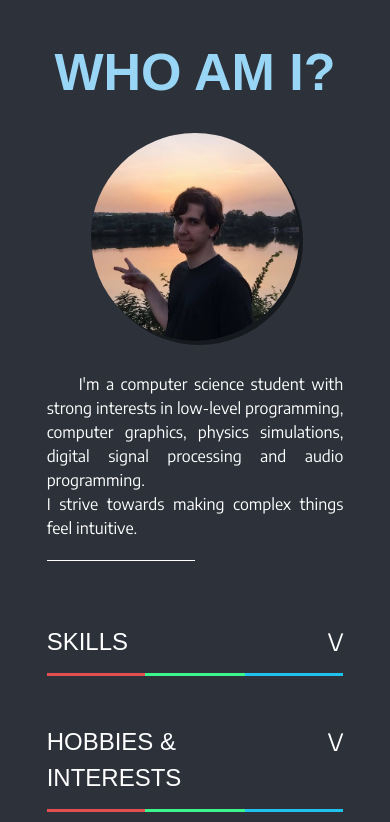
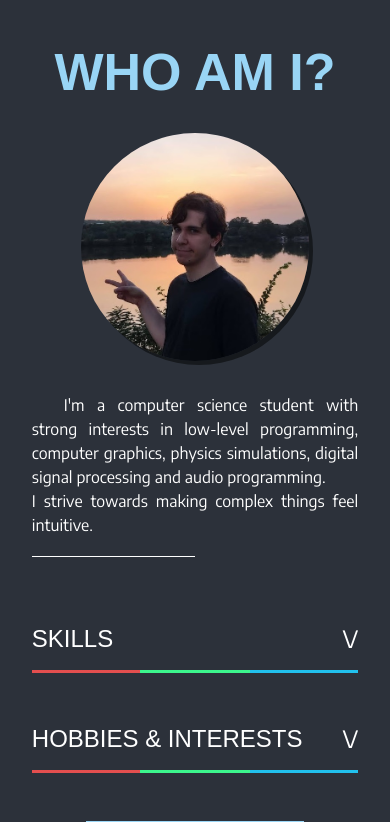
Before and after one commit to nejmanja/personal-site-front, a Next.js app: page / in a window 390 px wide. Shown: the part 880-1702 px from the top of the page. Built offline with nearby package versions, Linux system fonts and the light colour scheme; a web font is replaced by a local one.

Commit message:
Simplify about section design

```diff
--- a/components/AboutMe.jsx
+++ b/components/AboutMe.jsx
@@ -6,18 +6,19 @@ import styles from "./AboutMe.module.css";
 import utilStyles from "../styles/utils.module.css";
 
 export default function AboutMe() {
-    const headerStyle = `${styles.aboutTitle} ${utilStyles.uppercase} ${utilStyles.bold} ${utilStyles.fs800} ${utilStyles.ffSansCond} ${utilStyles.textLight}`;
+    const headerStyle = `${styles.title} ${utilStyles.uppercase} ${utilStyles.bold} ${utilStyles.fs800} ${utilStyles.ffSansCond} ${utilStyles.textLight}`;
 
     return (
         <section id="about-me" className={styles.aboutMe}>
+            <div className={`${styles.content} ${utilStyles.container}`}>
             <img
                 className={styles.profilePic}
                 src="/images/pfp.jpg"
                 alt="profile"
             />
             <h1 className={headerStyle}>Who am I?</h1>
-            <div className={`${styles.aboutText} ${utilStyles.flow}`}>
-                <p className={`${styles.aboutDesc} ${utilStyles.fs400}`}>
+            <div className={`${styles.text} ${utilStyles.flow}`}>
+                <p className={`${styles.desc} ${utilStyles.fs400}`}>
                     I&apos;m a computer science student with strong interests in
                     low-level programming, computer graphics, physics
                     simulations, digital signal processing and audio
@@ -27,13 +28,13 @@ export default function AboutMe() {
                     I strive towards making complex things feel intuitive.
                 </p>
             </div>
-             <Skills className={styles.aboutSkills} />
+             <Skills className={styles.skills} />
 			<ButtonLarge
-				className={styles.aboutContact}
+				className={styles.contact}
 				link="/contact"
 				text="Contact Me"
 				accent="light"
-			/>
+			/></div>
         </section>
     );
 }
--- a/components/AboutMe.module.css
+++ b/components/AboutMe.module.css
@@ -1,22 +1,31 @@
 .aboutMe {
-	display: grid;
     background-color: hsl(var(--clr-less-dark));
-	grid-template-columns: 1fr 4fr 6fr 1fr;
-	grid-template-areas:
-		". image title ."
-		". image content ."
-		". image skills ."
-		". image contact .";
-	place-items: center;
-	gap: 3em;
-
     padding-block: 5rem;
-
+    display: flex;
+    flex-direction: column;
+    align-items: center;
     min-height: 100vh;
 }
 
-.aboutTitle {
+.content {
+    display: grid;
+    grid-template-columns: 4fr 6fr;
+    grid-template-rows: max-content max-content max-content;
+
+    grid-template-areas:
+        "image title"
+        "image content"
+        "skills skills"
+        "contact contact";
+    align-items: start;
+    justify-items: center;
+    gap: 3em;
+
+}
+
+.title {
     grid-area: title;
+    align-self: center;
 }
 
 .profilePic {
@@ -30,19 +39,20 @@
     box-shadow: var(--shadow-dark);
 }
 
-.aboutText {
+.text {
     grid-area: content;
     text-align: justify;
 }
 
-.aboutSkills {
+.skills {
     width: 100%;
     grid-area: skills;
+    align-items: start;
 }
-.aboutContact {
+.contact {
     grid-area: contact;
 }
-.aboutDesc {
+.desc {
     text-indent: 2rem;
 }
 
@@ -56,29 +66,15 @@
     background-color: white;
 }
 
-@media (max-width: 70em) {
-	.aboutMe {
+@media (max-width: 45em) {
+    .content {
+        grid-template-columns: 20fr;
         grid-template-areas:
-			". image title ."
-			". image content ."
-			". skills skills ."
-			". contact contact .";
-	}
-    .profilePic {
-        place-self: center;
-    }
-}
-
-@media (max-width: 45em) {
-	.aboutMe {
-		grid-template-columns: 1fr 20fr 1fr;
-		grid-template-areas:
-			". title ."
-			". image ."
-			". content ."
-			". skills ."
-			". contact .";
-		place-items: center;
+            "title"
+            "image"
+            "content"
+            "skills"
+            "contact";
         gap: 2em;
     }
     .profilePic {
--- a/components/Skills.jsx
+++ b/components/Skills.jsx
@@ -43,7 +43,7 @@ export default function Skills({ className }) {
         <div className={`${styles.skills} ${className}`}>
             <MultiColumnList
                 title="Skills"
-                numCols={2}
+                numCols={3}
                 items={[
                     <SkillSet
                         title="OOP"
```
Lines whose indentation alone changed are shown as unchanged.
